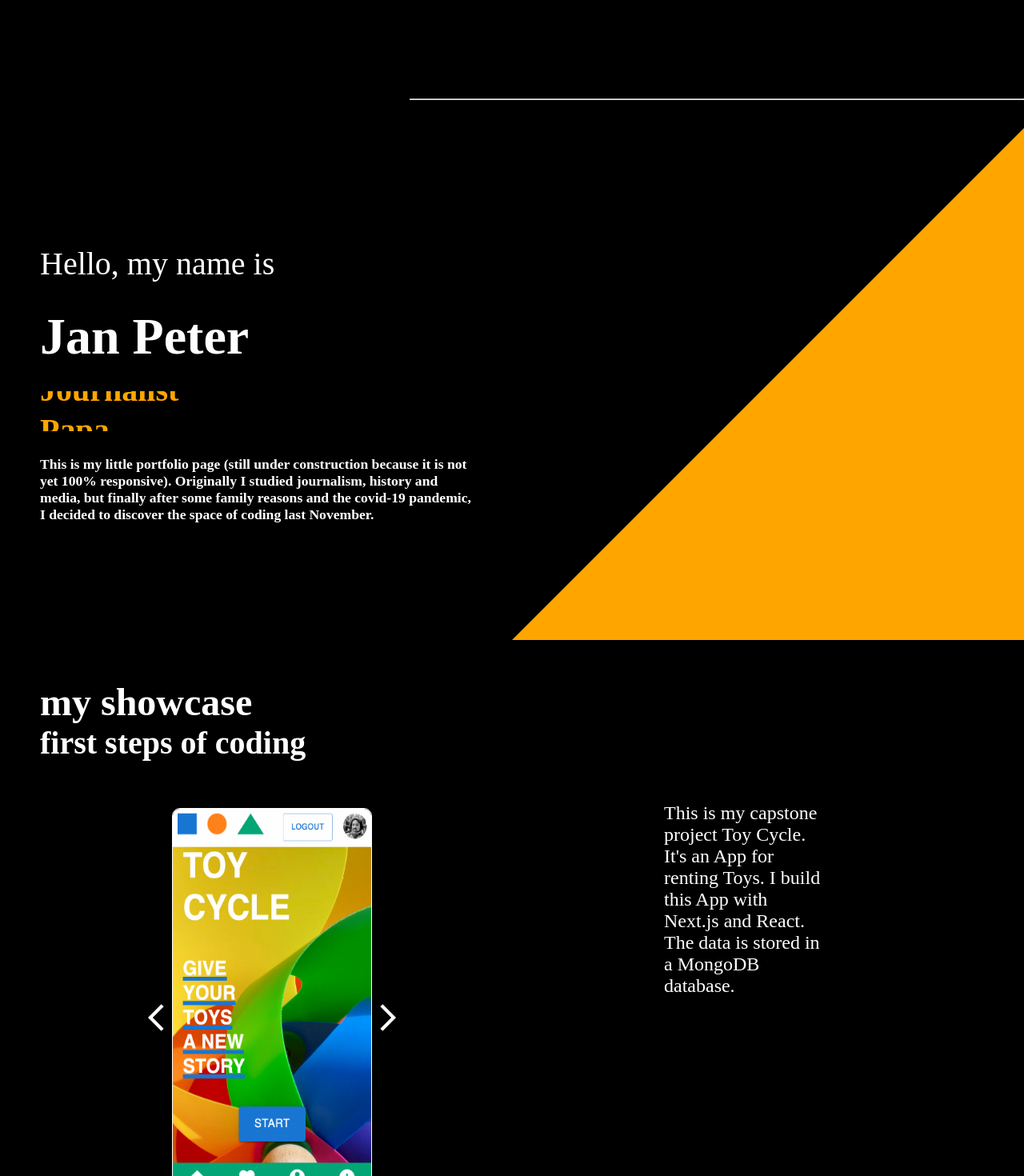
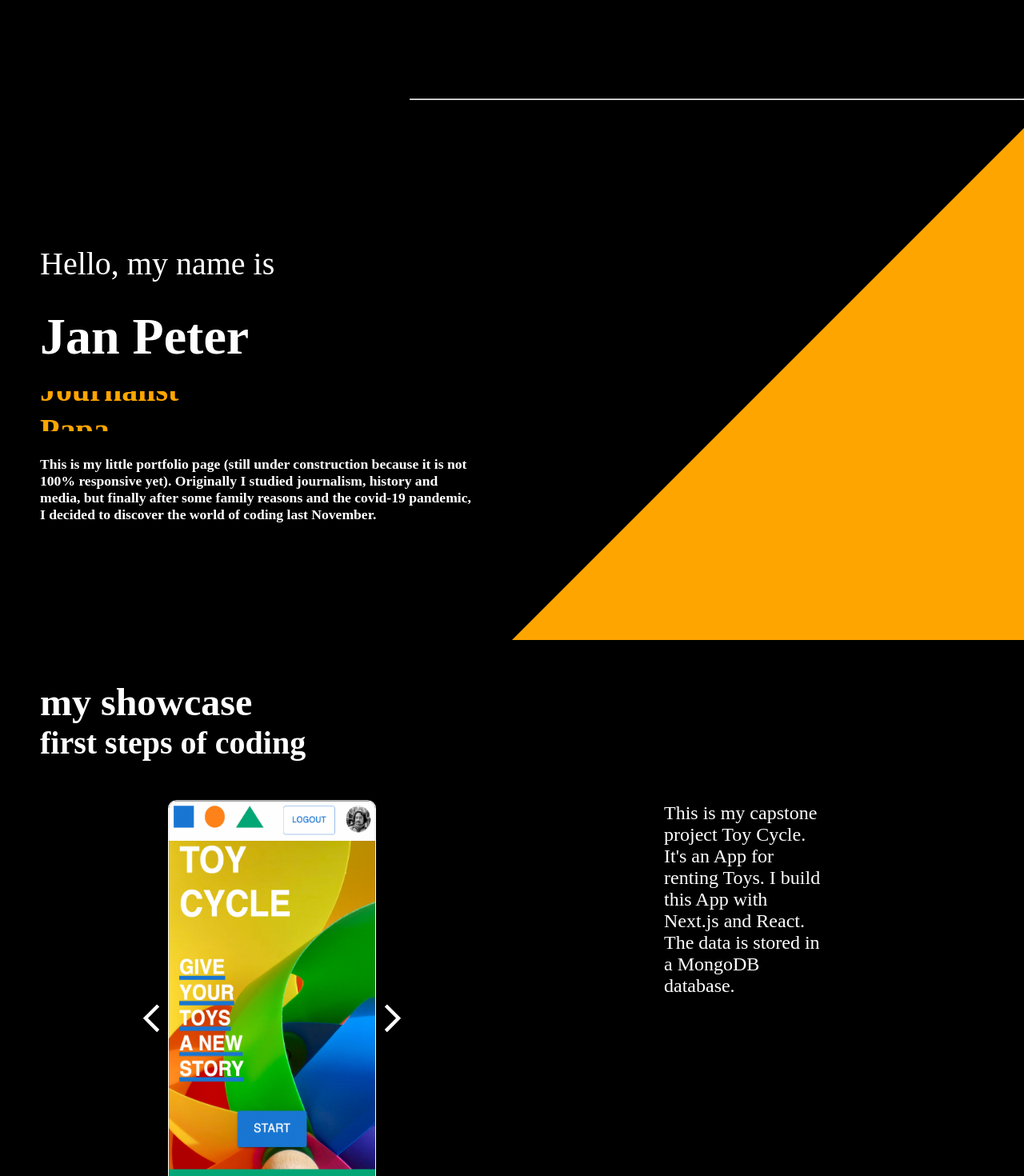
Before and after one commit to DerElchausdemAll/personal-website, a React (Create React App) app: page / in a window 1280 px wide. Shown: the top 1470 px of the page at 80% size. Built offline with nearby package versions, Linux system fonts and the light colour scheme.

Commit message:
chore: scale of slider

```diff
--- a/src/components/organisms/hero-section/index.jsx
+++ b/src/components/organisms/hero-section/index.jsx
@@ -21,9 +21,9 @@ const HeroElement = () => {
 						</div>
 						<div className="hero-description">
 							This is my little portfolio page (still under construction because it is
-							not yet 100% responsive). Originally I studied journalism, history and
+							not 100% responsive yet). Originally I studied journalism, history and
 							media, but finally after some family reasons and the covid-19 pandemic,
-							I decided to discover the space of coding last November.
+							I decided to discover the world of coding last November.
 						</div>
 					</div>
 				</div>
--- a/src/index.css
+++ b/src/index.css
@@ -253,7 +253,7 @@ a {
 .slide.active {
 	opacity: 1;
 	transition-duration: 0.5s;
-	transform: scale(1);
+	transform: scale(1.04);
 }
 
 .p-right-wrapper {
```
